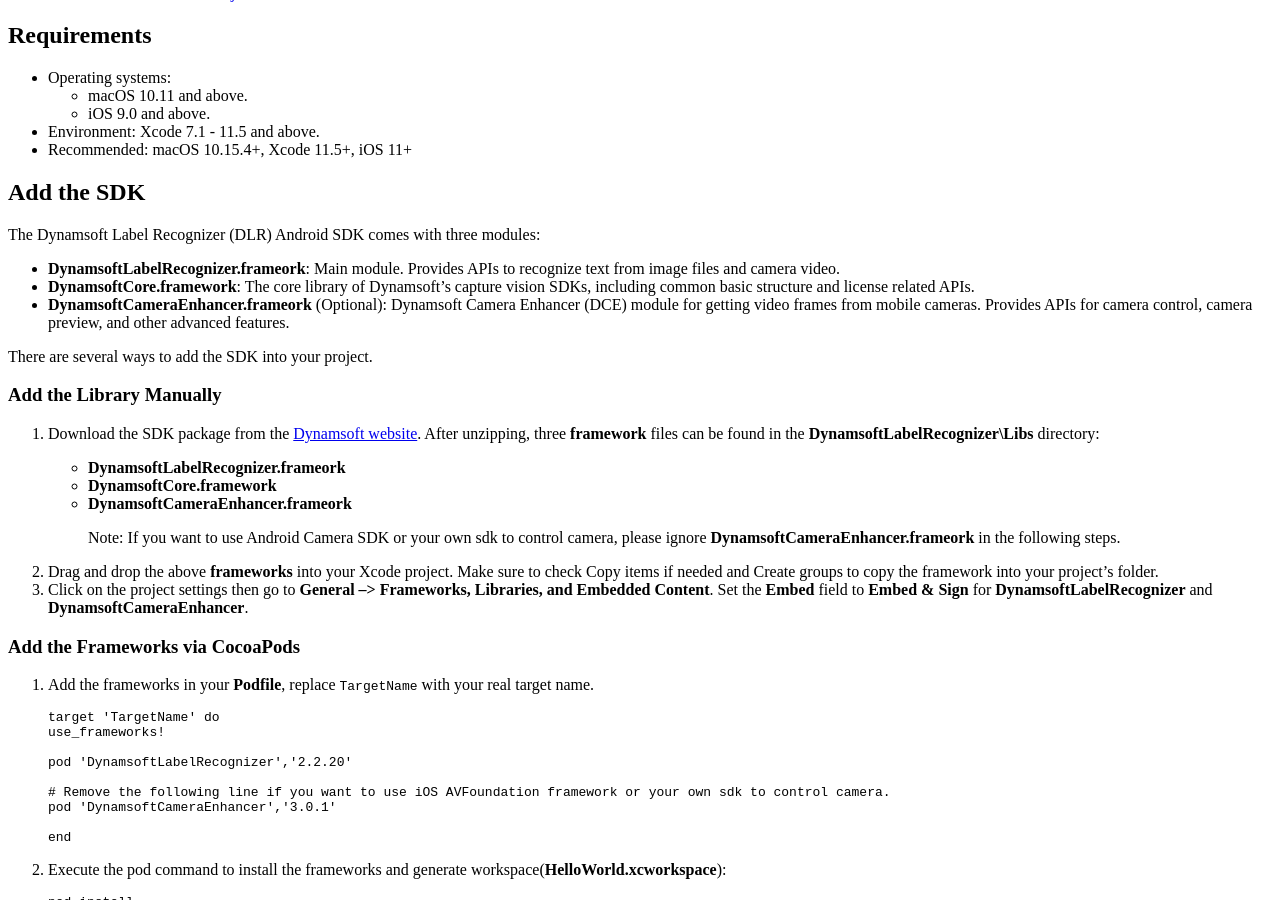
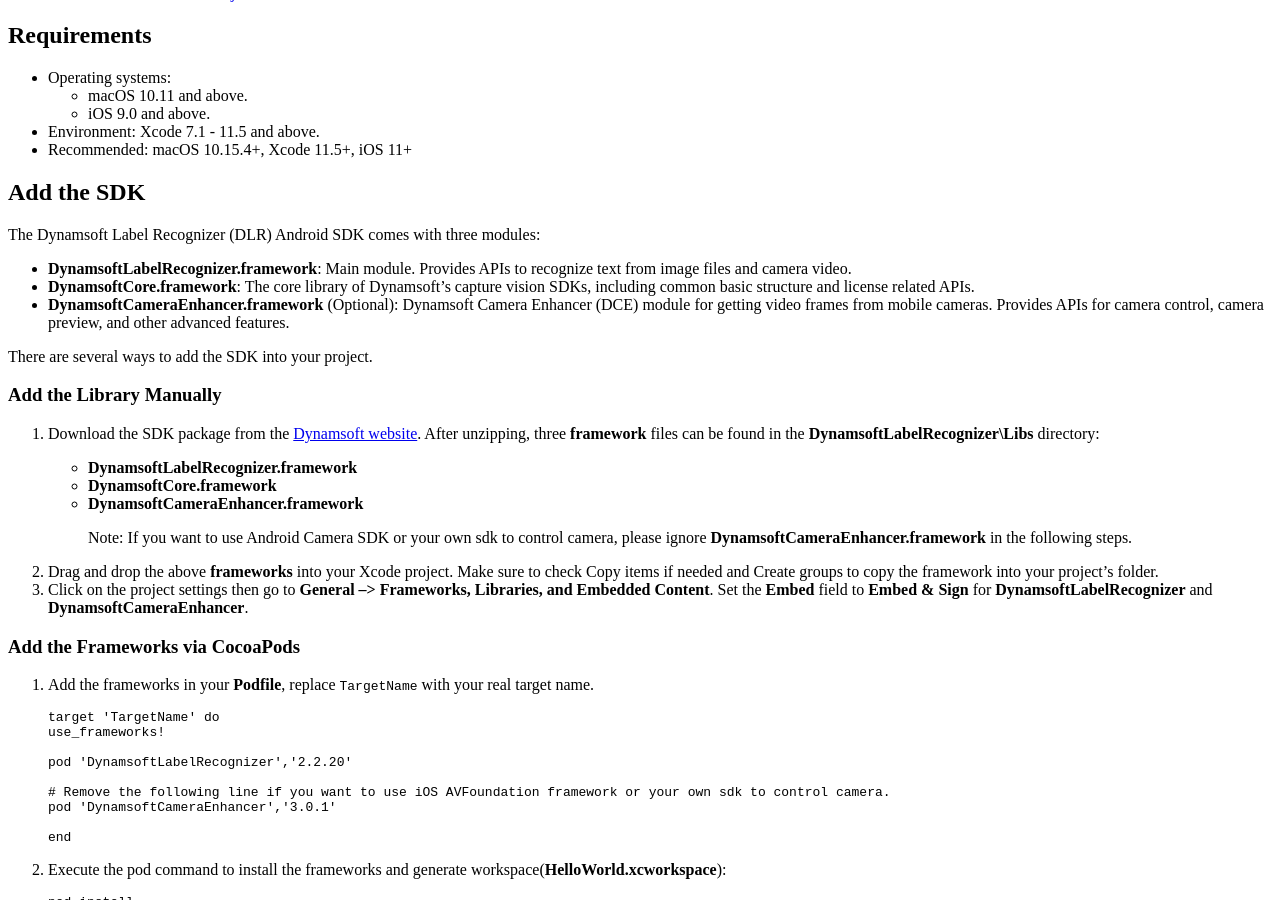
Before and after one commit to rachel-dynamsoft/label-recognition-docs-mobile, a Jekyll site: the page built from programming-old/objectivec-swift/user-guide.md, in a window 1280 px wide and 900 px high, scrolled down 1076 px. Built offline with Jekyll 4.4.1, drawn with Linux system fonts in a browser that asks for light colours.

Commit message:
Update user-guide.md

```diff
--- a/programming-old/objectivec-swift/user-guide.md
+++ b/programming-old/objectivec-swift/user-guide.md
@@ -33,9 +33,9 @@ permalink: /programming/objectivec-swift/user-guide.html
 
 The Dynamsoft Label Recognizer (DLR) Android SDK comes with three modules:
 
-* **DynamsoftLabelRecognizer.frameork**: Main module. Provides APIs to recognize text from image files and camera video.
+* **DynamsoftLabelRecognizer.framework**: Main module. Provides APIs to recognize text from image files and camera video.
 * **DynamsoftCore.framework**: The core library of Dynamsoft's capture vision SDKs, including common basic structure and license related APIs.
-* **DynamsoftCameraEnhancer.frameork** (Optional): Dynamsoft Camera Enhancer (DCE) module for getting video frames from mobile cameras. Provides APIs for camera control, camera preview, and other advanced features.
+* **DynamsoftCameraEnhancer.framework** (Optional): Dynamsoft Camera Enhancer (DCE) module for getting video frames from mobile cameras. Provides APIs for camera control, camera preview, and other advanced features.
 
 There are several ways to add the SDK into your project.
 
@@ -43,12 +43,12 @@ There are several ways to add the SDK into your project.
 
 1. Download the SDK package from the <a href="https://www.dynamsoft.com/survey/dlr/?utm_source=docs" target="_blank">Dynamsoft website</a>. After unzipping, three **framework** files can be found in the **DynamsoftLabelRecognizer\Libs** directory:
 
-   * **DynamsoftLabelRecognizer.frameork**
+   * **DynamsoftLabelRecognizer.framework**
    * **DynamsoftCore.framework**
-   * **DynamsoftCameraEnhancer.frameork**
+   * **DynamsoftCameraEnhancer.framework**
 
    > Note:
-   > If you want to use Android Camera SDK or your own sdk to control camera, please ignore **DynamsoftCameraEnhancer.frameork** in the following steps.
+   > If you want to use Android Camera SDK or your own sdk to control camera, please ignore **DynamsoftCameraEnhancer.framework** in the following steps.
 
 2. Drag and drop the above **frameworks** into your Xcode project. Make sure to check Copy items if needed and Create groups to copy the framework into your project's folder.
 3. Click on the project settings then go to **General –> Frameworks, Libraries, and Embedded Content**. Set the **Embed** field to **Embed & Sign** for **DynamsoftLabelRecognizer** and **DynamsoftCameraEnhancer**.
```
